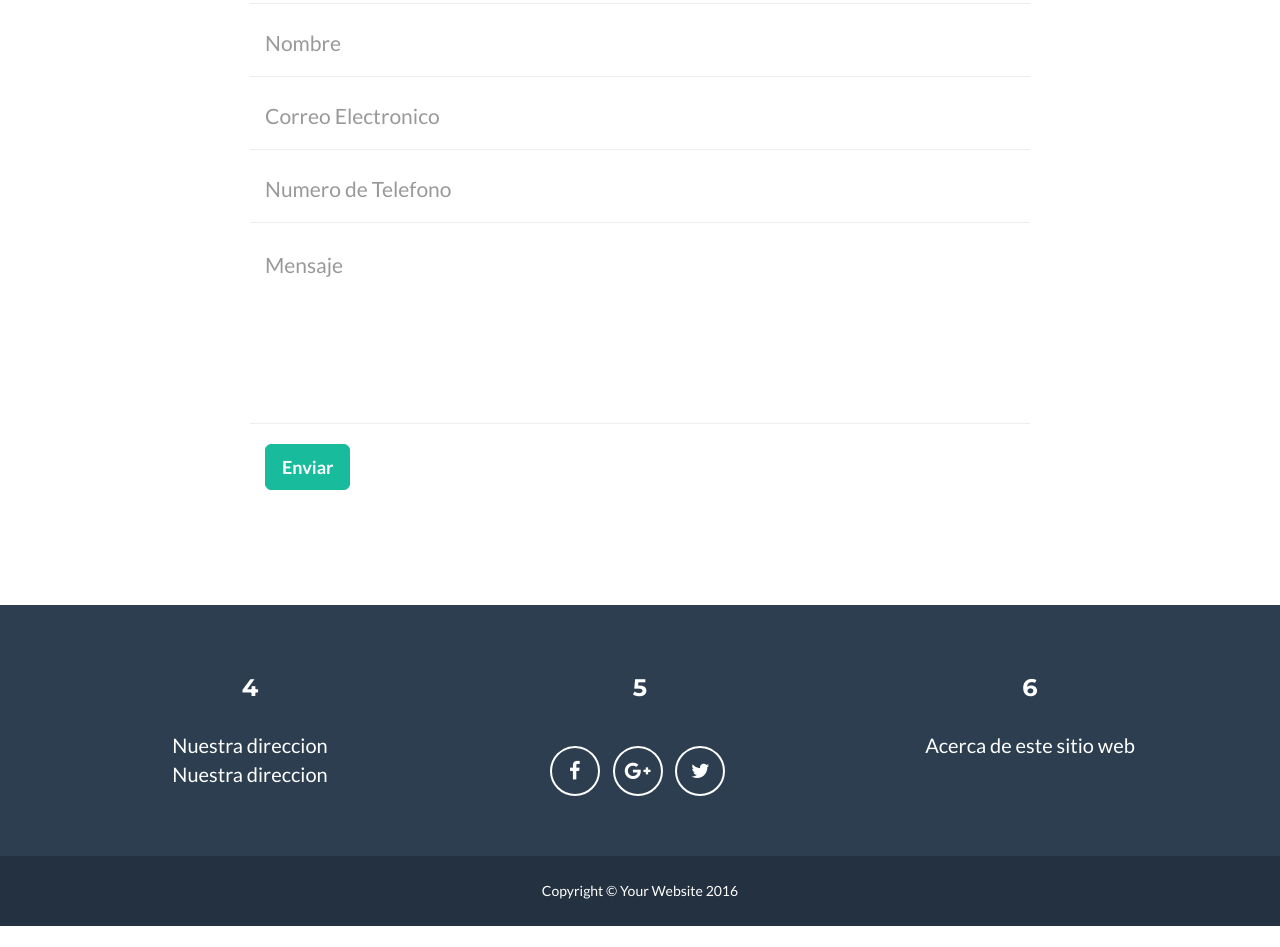
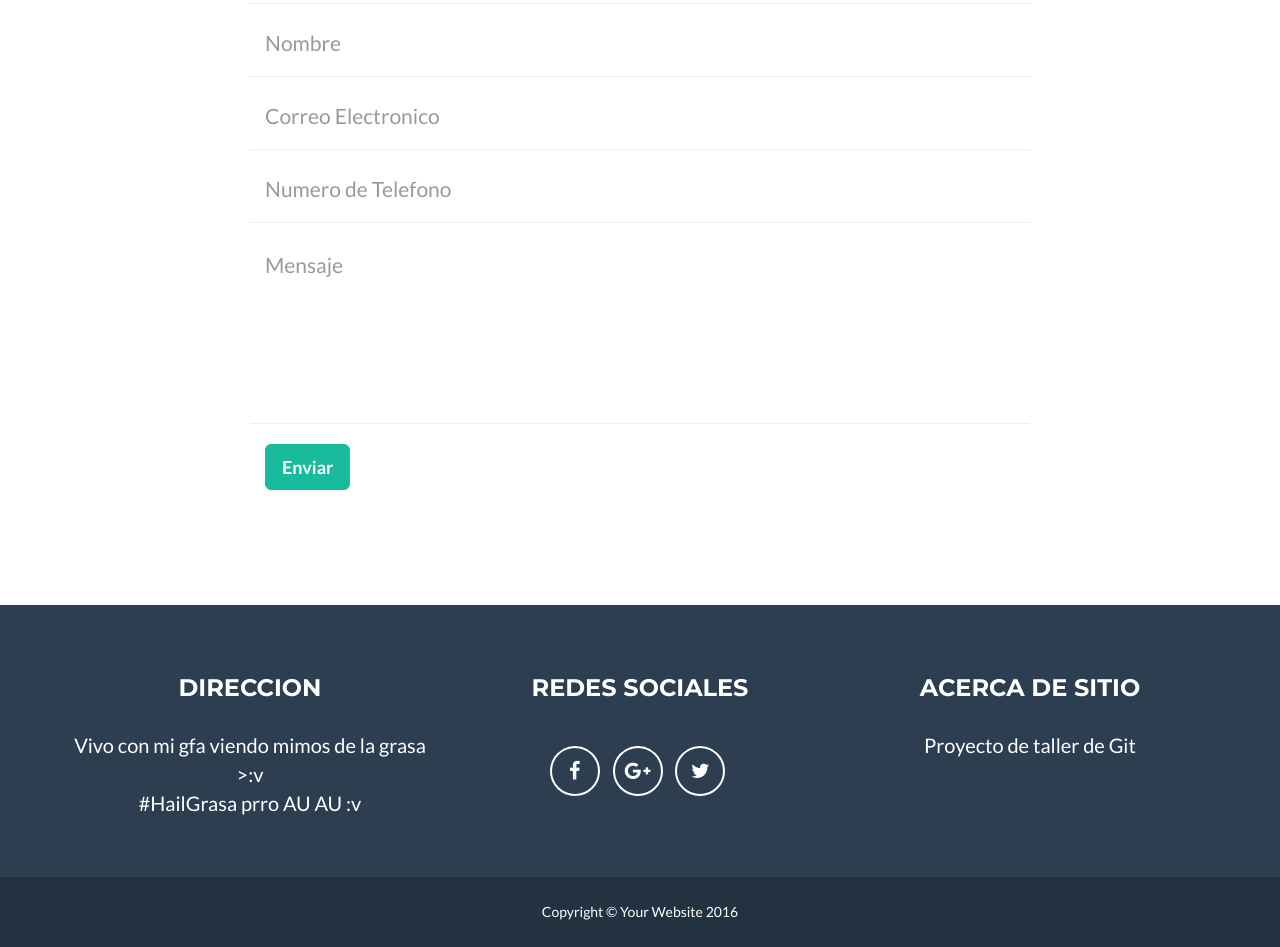
Before and after one commit to mamm3/miPagina, a plain HTML site: page index.html in a window 1280 px wide. Shown: the part 2301-3248 px from the top of the page. Before the commit the page ends 3227 px from the top, so only its background shows below. Drawn offline with nearby package versions, Linux system fonts and the light colour scheme.

Commit message:
Modificacion de footer

```diff
--- a/index.html
+++ b/index.html
@@ -243,27 +243,27 @@
             <div class="container">
                 <div class="row">
                     <div class="footer-col col-md-4">
-                        <h3>4</h3>
-                        <p>Nuestra direccion
-                            <br>Nuestra direccion</p>
+                        <h3>Direccion</h3>
+                        <p>Vivo con mi gfa viendo mimos de la grasa >:v
+                            <br>#HailGrasa prro AU AU :v</p>
                     </div>
                     <div class="footer-col col-md-4">
-                        <h3>5</h3>
+                        <h3>Redes Sociales</h3>
                         <ul class="list-inline">
                             <li>
-                                <a href="#" class="btn-social btn-outline"><span class="sr-only">Facebook</span><i class="fa fa-fw fa-facebook"></i></a>
+                                <a href="https://www.Facebook.com/mario.alan.merel" class="btn-social btn-outline"><span class="sr-only">Facebook</span><i class="fa fa-fw fa-facebook"></i></a>
                             </li>
                             <li>
                                 <a href="#" class="btn-social btn-outline"><span class="sr-only">Google Plus</span><i class="fa fa-fw fa-google-plus"></i></a>
                             </li>
                             <li>
-                                <a href="#" class="btn-social btn-outline"><span class="sr-only">Twitter</span><i class="fa fa-fw fa-twitter"></i></a>
+                                <a href="https://www.twitter.com/MarioMerel1" class="btn-social btn-outline"><span class="sr-only">Twitter</span><i class="fa fa-fw fa-twitter"></i></a>
                             </li>
                         </ul>
                     </div>
                     <div class="footer-col col-md-4">
-                        <h3>6</h3>
-                        <p>Acerca de este sitio web</p>
+                        <h3>Acerca de sitio</h3>
+                        <p>Proyecto de taller de Git</p>
                     </div>
                 </div>
             </div>
```
